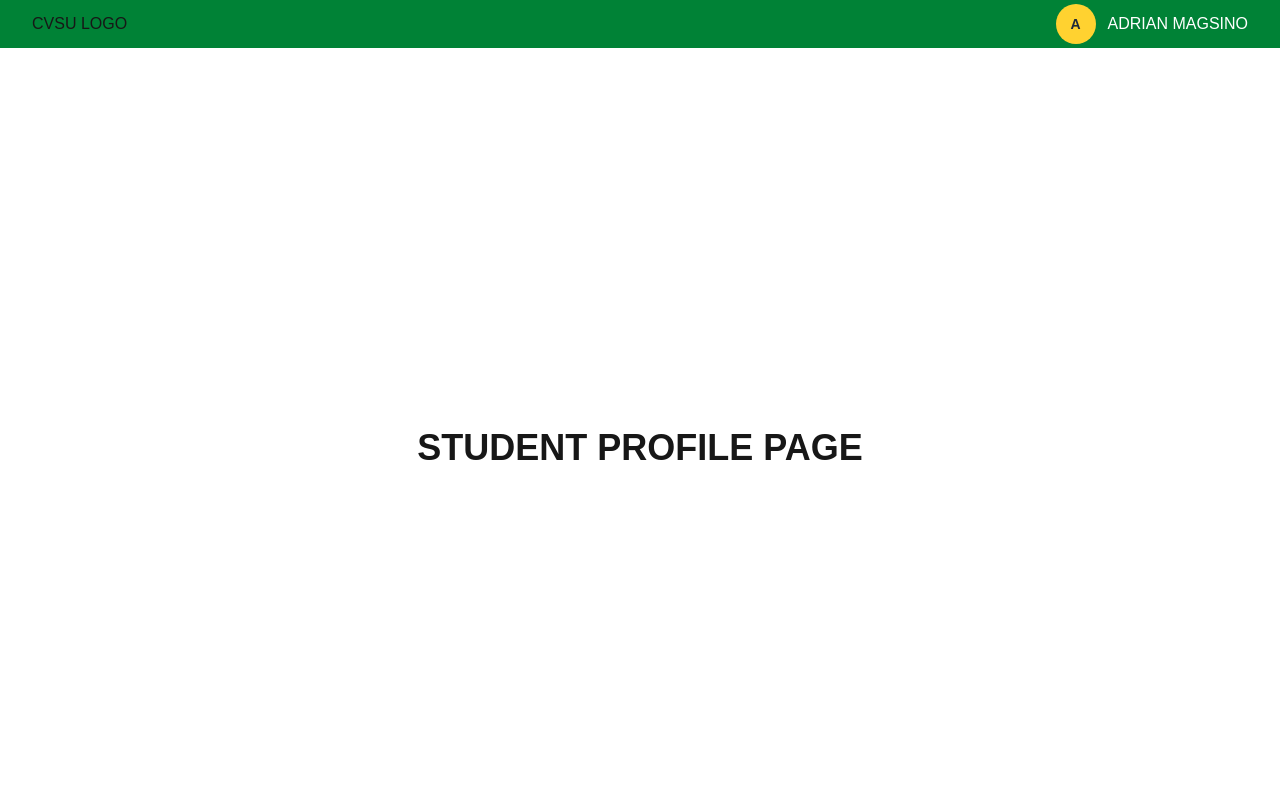
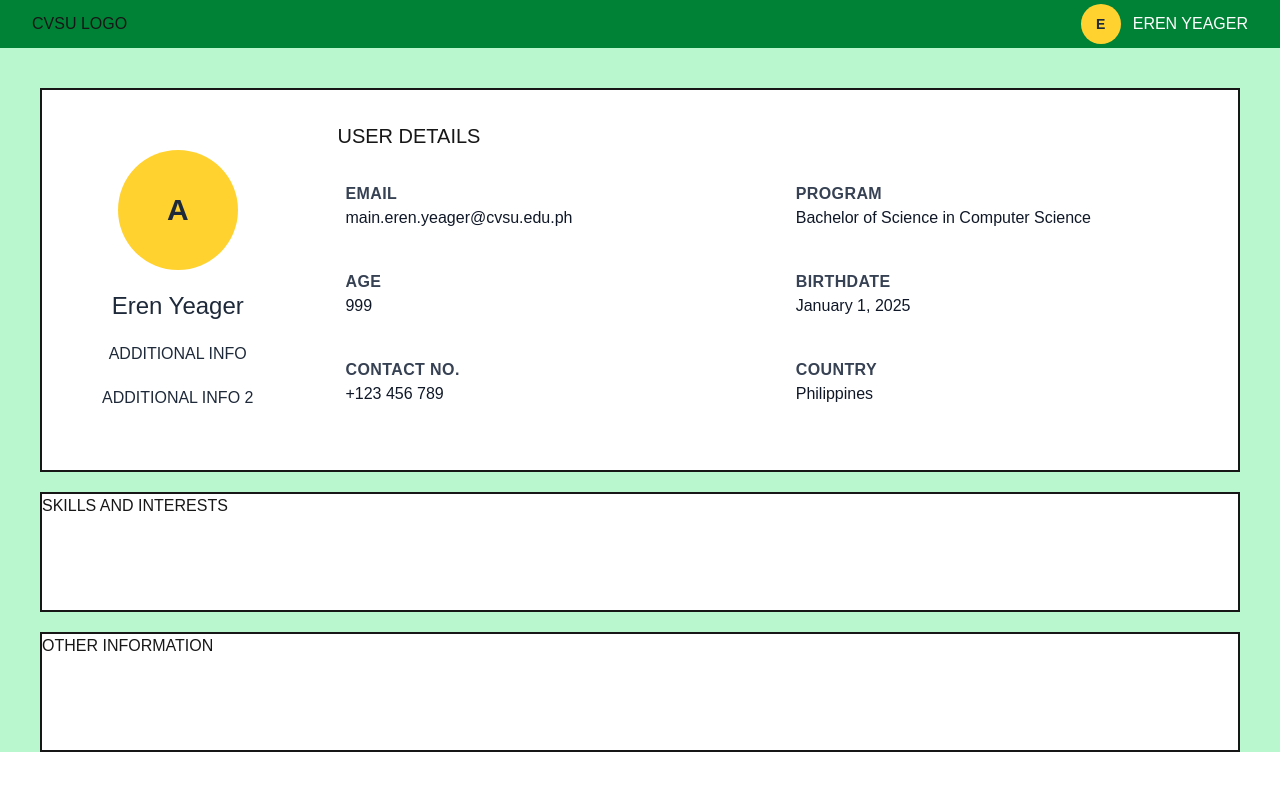
Before and after one commit to adrian-magsino/OJT-System, a Next.js app: page /student/profile in a window 1280 px wide. Shown: the top 800 px of the page. Built offline with nearby package versions, Linux system fonts and the light colour scheme.

Commit message:
added student profile page template

```diff
--- a/src/app/student/profile/page.jsx
+++ b/src/app/student/profile/page.jsx
@@ -1,13 +1,64 @@
 //STUDENT PROFILE PAGE
 
+import InfoField from "@/components/layout/InfoField";
+
+
 export default function StudentProfile() {
+  const displayName = "Eren Yeager"
+  const student_data = {
+    name: displayName,
+    email: "main.eren.yeager@cvsu.edu.ph",
+    program: "Bachelor of Science in Computer Science",
+    age: "999",
+    birthdate: "January 1, 2025",
+    contactnum: "+123 456 789",
+    country: "Philippines"
+  }
+
+
   return (
-    <div className="w-full min-h-screen flex justify-center items-center">
-      <div>
-        <h1 className="text-4xl font-bold">
-          STUDENT PROFILE PAGE
-        </h1>
+    <div className="w-full min-h-screen">
+      <div className="flex gap-[20px] flex-row flex-wrap bg-green-200">
+
+        {/*Main Info Container*/}
+        <div className="w-full min-h-30 grow bg-white border-2 mx-10 mt-10 flex flex-row">
+
+          {/*Profile Container */}
+          <div className="p-15">
+            <div className="flex flex-col items-center gap-5">
+              <div data-component="avatar" className="bg-amber-300 w-30 h-30 rounded-full flex items-center justify-center">
+                <span className="text-gray-800 font-semibold text-3xl">A</span> {/* DISPLAY INITIAL IF THERE'S NO IMAGE */}
+              </div>
+              <span className="text-gray-800 font-medium text-2xl">{displayName}</span>
+              <span className="text-gray-800 font-medium">ADDITIONAL INFO</span>
+              <span className="text-gray-800 font-medium">ADDITIONAL INFO 2</span>
+            </div>
+          </div>
+
+          {/*Personal Info Container */}
+          <div className="grow">
+            <div className="mt-8 mx-6">
+              <span className="text-bold text-xl">USER DETAILS</span>
+            </div>
+
+            <div className="grid grid-cols-2 gap-10 px-8 py-8">
+              <InfoField label="Email" value={student_data.email}/>
+              <InfoField label="Program" value={student_data.program}/>
+              <InfoField label="Age" value={student_data.age}/>
+              <InfoField label="Birthdate" value={student_data.birthdate}/>
+              <InfoField label="Contact No." value={student_data.contactnum}/>
+              <InfoField label="Country" value={student_data.country}/>
+            </div>
+
+          </div>
+        </div>
+        {/*Skills and Interests*/}
+        <div className="w-full min-h-30 grow bg-white border-2 mx-10">SKILLS AND INTERESTS</div>
+
+        {/*Other Info Container*/}
+        <div className="w-full min-h-30 grow bg-white border-2 mx-10">OTHER INFORMATION</div>
       </div>
     </div>
+
   );
 }
--- /dev/null
+++ b/src/components/layout/InfoField.jsx
@@ -0,0 +1,13 @@
+
+export default function InfoField({ label, value}) {
+  return (
+    <div className="flex flex-col ">
+      <span className="text-base font-bold text-gray-700 uppercase tracking-wide">
+        {label}
+      </span>
+      <span className="text-base text-gray-900">
+        {value}
+      </span>
+    </div>
+  );
+}
--- a/src/components/layout/public/Footer.jsx
+++ b/src/components/layout/public/Footer.jsx
@@ -3,7 +3,7 @@ export default function Footer() {
   return (
     <footer className="bg-green-500">
       <div className="mx-auto w-full max-w-screen-xl">
-        <div className="grid grid-cols:2 md:grid-cols-4 gap-8 px-4 py-6">
+        <div className="grid grid-cols-2 md:grid-cols-4 gap-8 px-4 py-6">
           <div className="max-w-sm">
             <h2 className="mb-6 text-sm font-semibold text-gray-900 uppercase">OJT SYSTEM</h2>
             <p>
--- a/src/components/layout/student/Header.jsx
+++ b/src/components/layout/student/Header.jsx
@@ -5,7 +5,7 @@
 import Link from "next/link";
 
 export default function StudentHeader() {
-  const user_name = "Adrian Magsino"
+  const user_name = "Eren Yeager"
 
   return (
     <header className="w-full h-12 fixed bg-green-700 z-40">
```
